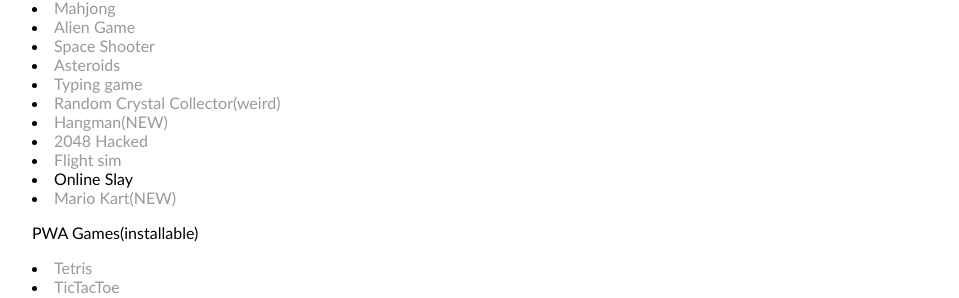
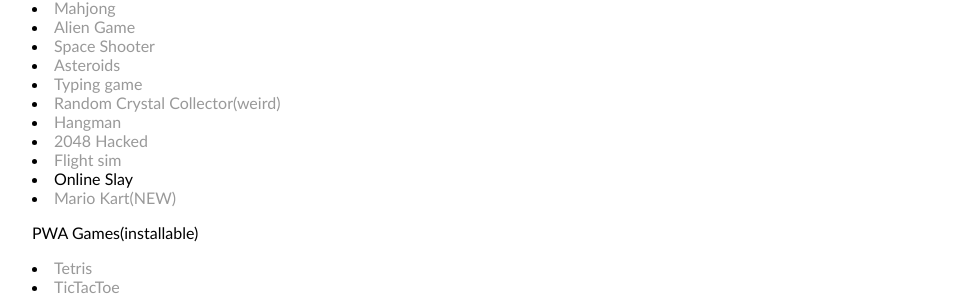
Before and after one commit to hen6003/hen6003.github.io, a Jekyll site: the page built from games/index.html, in a window 1280 px wide. Shown: the part 854-1152 px from the top of the page, without its empty margins (160-1119 px from the left). Built offline with Jekyll 4.4.1, drawn with Linux system fonts in a browser that asks for light colours.

Commit message:
Update index.html

```diff
--- a/games/index.html
+++ b/games/index.html
@@ -42,7 +42,7 @@
 	<li><a href="http://www.dougmcinnes.com/html-5-asteroids">Asteroids</a></li>
 	<li><a href="https://neizod.github.io/kick/">Typing game</a></li>
 	<li><a href="https://ajsalemo.github.io/week-4-game/">Random Crystal Collector(weird)</a></li>
-	<li><a href="https://ajsalemo.github.io/Hangman-Game/">Hangman(NEW)</a></li>
+	<li><a href="https://ajsalemo.github.io/Hangman-Game/">Hangman</a></li>
 	<li><a href="http://projects.karasik.org/2048/2048-hacked/2048-master/">2048 Hacked</a></li>
 	<li><a href="/games/FlightSim/">Flight sim</a></li>
 	<li><a href="https://alcalyn.github.io/openhex/#/game"></a>Online Slay</li>
```
